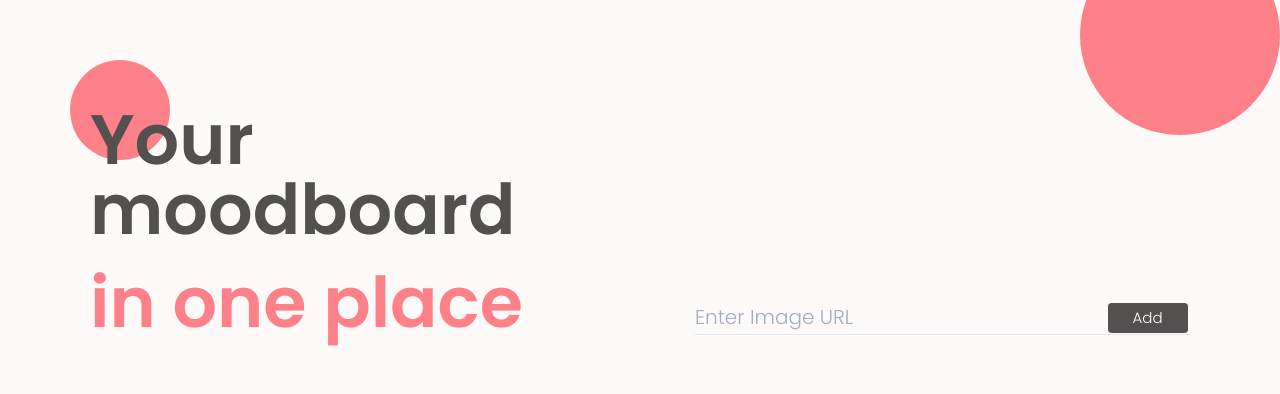
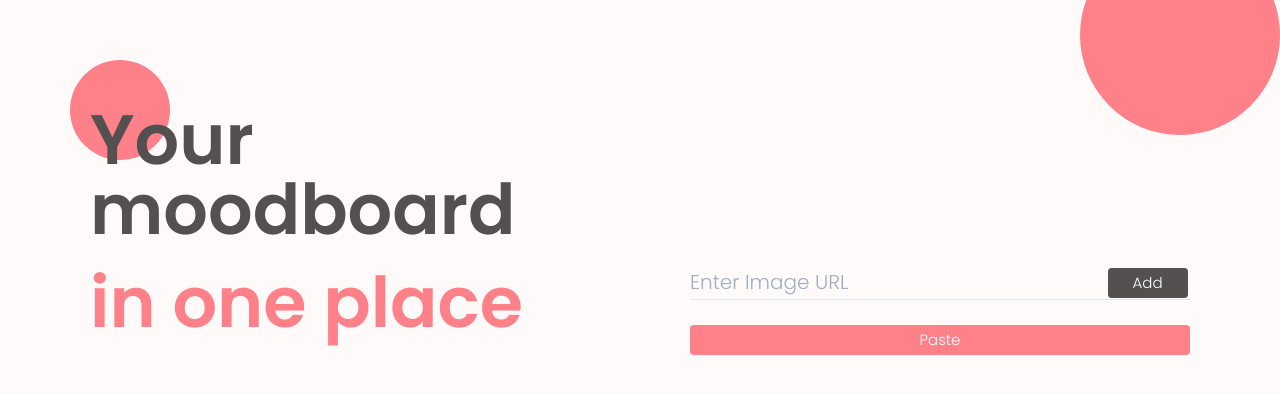
Before and after one commit to AdrianaMota/photos, a Next.js app: page / in a window 1280 px wide. Shown: the top 394 px of the page. Built offline with nearby package versions, Linux system fonts and the light colour scheme.

Commit message:
Add paste button

```diff
--- a/pages/index.js
+++ b/pages/index.js
@@ -8,6 +8,7 @@ import {
 	Input,
 	InputRightElement,
 	Button,
+	HStack,
 } from "@chakra-ui/react";
 import Card from "../components/Card";
 import Masonry from "react-masonry-css";
@@ -48,6 +49,12 @@ export default function Home() {
 				error();
 			}
 		};
+	};
+	const pasteHandler = () => {
+		setTimeout(async () => {
+			const text = await navigator.clipboard.readText();
+			setSrcInput(text);
+		}, 2000);
 	};
 	const deleteImg = (indexToDelete) => {
 		const newList = imgList.filter((img, currentIndex) => {
@@ -108,8 +115,10 @@ export default function Home() {
 						in one place
 					</Text>
 				</VStack>
+				<VStack>
 					<InputGroup width={{ base: "95%", md: "80%", lg: "500px" }}>
 						<Input
+							autofocus
 							onKeyPress={(e) => {
 								if (e.key === "Enter") {
 									addCardHandler();
@@ -141,6 +150,22 @@ export default function Home() {
 							</Button>
 						</InputRightElement>
 					</InputGroup>
+
+					<Button
+						width={{ base: "95%", md: "80%", lg: "500px" }}
+						onClick={() => {
+							navigator.clipboard.writeText(this.state.textToCopy);
+						}}
+						colorScheme="primaryPink"
+						p="1.5rem 4rem"
+						fontSize="1.5rem"
+						fontWeight="light"
+						m="1rem 6rem"
+						onClick={pasteHandler}
+					>
+						Paste
+					</Button>
+				</VStack>
 			</Stack>
 			<Masonry
 				breakpointCols={breakpointColumnsObj}
```
Lines whose indentation alone changed are shown as unchanged.
